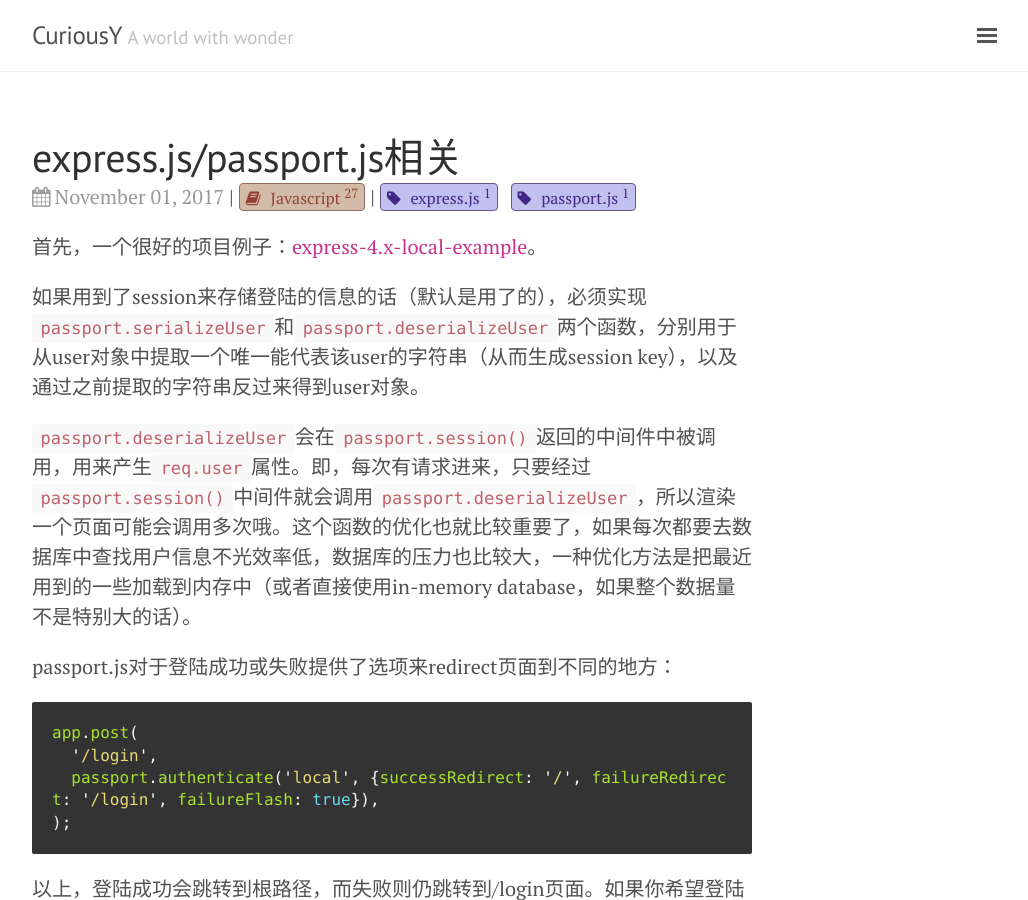
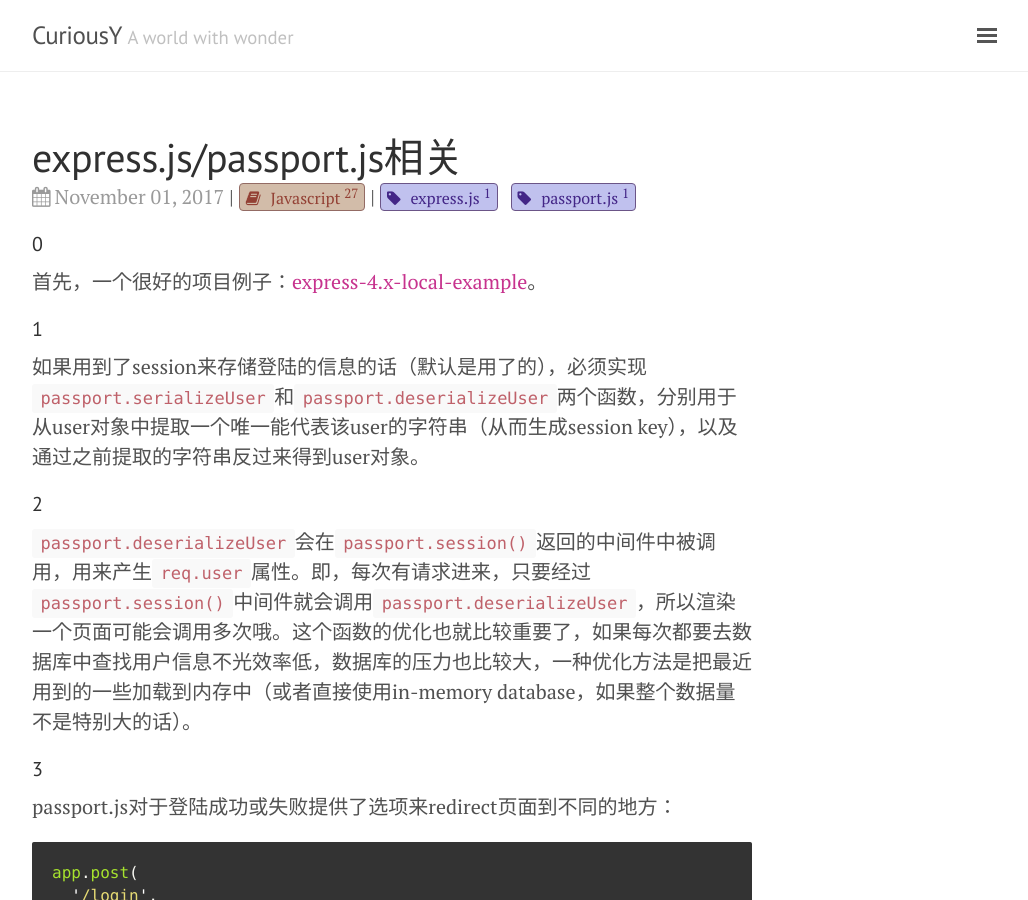
Before and after one commit to cuyu/cuyu.github.io, a Jekyll site: the page built from _posts/2017-11-01-express.js-passport.js相关.md, in a window 1280 px wide and 900 px high. Shown: the whole window, without its empty margins (248-1276 px from the left). Built offline with Jekyll 4.4.1, drawn with Linux system fonts in a browser that asks for light colours; nearby versions of some CDN libraries; comment, search, counter and statistics services are not loaded.

````diff
--- a/_posts/2017-11-01-express.js-passport.js相关.md
+++ b/_posts/2017-11-01-express.js-passport.js相关.md
@@ -6,18 +6,20 @@
 date: 2017-11-01
 ---
 
+#### 0
+
 首先，一个很好的项目例子：[express-4.x-local-example](https://github.com/passport/express-4.x-local-example)。
 
 
-
+#### 1
 如果用到了session来存储登陆的信息的话（默认是用了的），必须实现`passport.serializeUser`和`passport.deserializeUser`两个函数，分别用于从user对象中提取一个唯一能代表该user的字符串（从而生成session key），以及通过之前提取的字符串反过来得到user对象。
 
 
-
+#### 2
 `passport.deserializeUser`会在`passport.session()`返回的中间件中被调用，用来产生`req.user`属性。即，每次有请求进来，只要经过`passport.session()`中间件就会调用`passport.deserializeUser`，所以渲染一个页面可能会调用多次哦。这个函数的优化也就比较重要了，如果每次都要去数据库中查找用户信息不光效率低，数据库的压力也比较大，一种优化方法是把最近用到的一些加载到内存中（或者直接使用in-memory database，如果整个数据量不是特别大的话）。
 
 
-
+#### 3
 passport.js对于登陆成功或失败提供了选项来redirect页面到不同的地方：
 
 ```javascript
@@ -26,6 +28,8 @@
   passport.authenticate('local', {successRedirect: '/', failureRedirect: '/login', failureFlash: true}),
 );
 ```
+
+<!--break-->
 
 以上，登陆成功会跳转到根路径，而失败则仍跳转到/login页面。如果你希望登陆失败不要去刷新页面（redirect，即302状态码必定会导致浏览器刷新整个页面），那么，首先需要去掉passport.js中上面的设置选项，即让后端不要返回302的response；其次，前端代码中不要用默认的提交表单的方式发送请求，像下面这样：
 
````
Also changed, not shown: other parts of _posts/2017-11-01-express.js-passport.js相关.md (+7 -6 lines).
